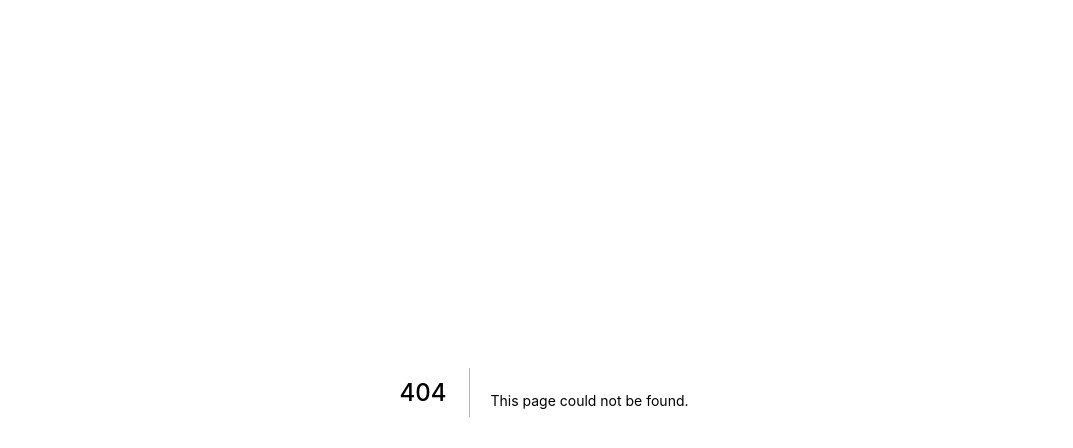
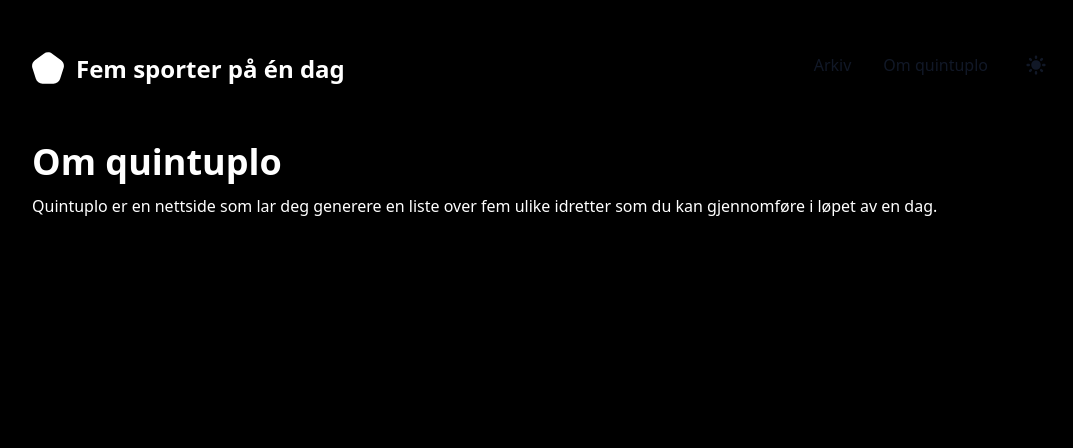
Before and after one commit to alicia-as/quintuplo, a Next.js app: page /about in a window 1280 px wide. Before the commit this address had no page. Shown: the top 448 px of the page, without its empty margins (96-1169 px from the left). Built offline with nearby package versions, Linux system fonts and the light colour scheme.

Commit message:
Hack together a navigation bar so we can have historic results somewhere

```diff
--- /dev/null
+++ b/components/LayoutWrapper.js
@@ -0,0 +1,62 @@
+import Link from "./Link";
+
+import SectionContainer from "./SectionContainer";
+
+import MobileNav from "./MobileNav";
+import ThemeSwitch from "./ThemeSwitch";
+import Image from "next/image";
+
+const siteMetadata = {
+  title: "Next.js Starter Blog",
+  description: "A starter blog demonstrating what Next.js can do.",
+  headerTitle: "Fem sporter på én dag",
+};
+export const headerNavLinks = [
+  { href: "/archive", title: "Arkiv" },
+  { href: "/about", title: "Om quintuplo" },
+];
+
+const LayoutWrapper = ({ children }) => {
+  return (
+    <SectionContainer>
+      <div className="flex h-screen flex-col justify-between">
+        <header className="flex items-center justify-between py-10">
+          <div>
+            <Link href="/" aria-label={siteMetadata.headerTitle}>
+              <div className="flex items-center justify-between">
+                <div className="mr-3 pt-3">
+                  <Image src="/logo.svg" alt="Logo" width={32} height={32} />
+                </div>
+                {typeof siteMetadata.headerTitle === "string" ? (
+                  <div className="hidden h-6 text-2xl font-semibold sm:block">
+                    {siteMetadata.headerTitle}
+                  </div>
+                ) : (
+                  siteMetadata.headerTitle
+                )}
+              </div>
+            </Link>
+          </div>
+          <div className="flex items-center text-base leading-5">
+            <div className="hidden sm:block">
+              {headerNavLinks.map((link) => (
+                <Link
+                  key={link.title}
+                  href={link.href}
+                  className="p-1 font-medium text-gray-900 dark:text-gray-100 sm:p-4"
+                >
+                  {link.title}
+                </Link>
+              ))}
+            </div>
+            <ThemeSwitch />
+            <MobileNav />
+          </div>
+        </header>
+        <main className="mb-auto">{children}</main>
+      </div>
+    </SectionContainer>
+  );
+};
+
+export default LayoutWrapper;
--- /dev/null
+++ b/components/Link.js
@@ -0,0 +1,23 @@
+/* eslint-disable jsx-a11y/anchor-has-content */
+import Link from 'next/link'
+
+const CustomLink = ({ href, ...rest }) => {
+  const isInternalLink = href && href.startsWith('/')
+  const isAnchorLink = href && href.startsWith('#')
+
+  if (isInternalLink) {
+    return (
+      <Link href={href}>
+        <a {...rest} />
+      </Link>
+    )
+  }
+
+  if (isAnchorLink) {
+    return <a href={href} {...rest} />
+  }
+
+  return <a target="_blank" rel="noopener noreferrer" href={href} {...rest} />
+}
+
+export default CustomLink
--- /dev/null
+++ b/components/MobileNav.js
@@ -0,0 +1,85 @@
+import { useState } from "react";
+import { headerNavLinks } from "./LayoutWrapper";
+import Link from "./Link";
+
+const MobileNav = () => {
+  const [navShow, setNavShow] = useState(false);
+
+  const onToggleNav = () => {
+    setNavShow((status) => {
+      if (status) {
+        document.body.style.overflow = "auto";
+      } else {
+        // Prevent scrolling
+        document.body.style.overflow = "hidden";
+      }
+      return !status;
+    });
+  };
+
+  return (
+    <div className="sm:hidden">
+      <button
+        type="button"
+        className="ml-1 mr-1 h-8 w-8 rounded py-1"
+        aria-label="Toggle Menu"
+        onClick={onToggleNav}
+      >
+        <svg
+          xmlns="http://www.w3.org/2000/svg"
+          viewBox="0 0 20 20"
+          fill="currentColor"
+          className="text-gray-900 dark:text-gray-100"
+        >
+          <path
+            fillRule="evenodd"
+            d="M3 5a1 1 0 011-1h12a1 1 0 110 2H4a1 1 0 01-1-1zM3 10a1 1 0 011-1h12a1 1 0 110 2H4a1 1 0 01-1-1zM3 15a1 1 0 011-1h12a1 1 0 110 2H4a1 1 0 01-1-1z"
+            clipRule="evenodd"
+          />
+        </svg>
+      </button>
+      <div
+        className={`fixed top-0 left-0 z-10 h-full w-full transform bg-gray-200 opacity-95 duration-300 ease-in-out dark:bg-gray-800 ${
+          navShow ? "translate-x-0" : "translate-x-full"
+        }`}
+      >
+        <div className="flex justify-end">
+          <button
+            type="button"
+            className="mr-5 mt-11 h-8 w-8 rounded"
+            aria-label="Toggle Menu"
+            onClick={onToggleNav}
+          >
+            <svg
+              xmlns="http://www.w3.org/2000/svg"
+              viewBox="0 0 20 20"
+              fill="currentColor"
+              className="text-gray-900 dark:text-gray-100"
+            >
+              <path
+                fillRule="evenodd"
+                d="M4.293 4.293a1 1 0 011.414 0L10 8.586l4.293-4.293a1 1 0 111.414 1.414L11.414 10l4.293 4.293a1 1 0 01-1.414 1.414L10 11.414l-4.293 4.293a1 1 0 01-1.414-1.414L8.586 10 4.293 5.707a1 1 0 010-1.414z"
+                clipRule="evenodd"
+              />
+            </svg>
+          </button>
+        </div>
+        <nav className="fixed mt-8 h-full">
+          {headerNavLinks.map((link) => (
+            <div key={link.title} className="px-12 py-4">
+              <Link
+                href={link.href}
+                className="text-2xl font-bold tracking-widest text-gray-900 dark:text-gray-100"
+                onClick={onToggleNav}
+              >
+                {link.title}
+              </Link>
+            </div>
+          ))}
+        </nav>
+      </div>
+    </div>
+  );
+};
+
+export default MobileNav;
--- /dev/null
+++ b/components/SectionContainer.js
@@ -0,0 +1,3 @@
+export default function SectionContainer({ children }) {
+  return <div className="mx-auto max-w-3xl px-4 sm:px-6 xl:max-w-5xl xl:px-0">{children}</div>
+}
--- /dev/null
+++ b/components/ThemeSwitch.js
@@ -0,0 +1,38 @@
+import { useEffect, useState } from 'react'
+import { useTheme } from 'next-themes'
+
+const ThemeSwitch = () => {
+  const [mounted, setMounted] = useState(false)
+  const { theme, setTheme, resolvedTheme } = useTheme()
+
+  // When mounted on client, now we can show the UI
+  useEffect(() => setMounted(true), [])
+
+  return (
+    <button
+      aria-label="Toggle Dark Mode"
+      type="button"
+      className="ml-1 mr-1 h-8 w-8 rounded p-1 sm:ml-4"
+      onClick={() => setTheme(theme === 'dark' || resolvedTheme === 'dark' ? 'light' : 'dark')}
+    >
+      <svg
+        xmlns="http://www.w3.org/2000/svg"
+        viewBox="0 0 20 20"
+        fill="currentColor"
+        className="text-gray-900 dark:text-gray-100"
+      >
+        {mounted && (theme === 'dark' || resolvedTheme === 'dark') ? (
+          <path
+            fillRule="evenodd"
+            d="M10 2a1 1 0 011 1v1a1 1 0 11-2 0V3a1 1 0 011-1zm4 8a4 4 0 11-8 0 4 4 0 018 0zm-.464 4.95l.707.707a1 1 0 001.414-1.414l-.707-.707a1 1 0 00-1.414 1.414zm2.12-10.607a1 1 0 010 1.414l-.706.707a1 1 0 11-1.414-1.414l.707-.707a1 1 0 011.414 0zM17 11a1 1 0 100-2h-1a1 1 0 100 2h1zm-7 4a1 1 0 011 1v1a1 1 0 11-2 0v-1a1 1 0 011-1zM5.05 6.464A1 1 0 106.465 5.05l-.708-.707a1 1 0 00-1.414 1.414l.707.707zm1.414 8.486l-.707.707a1 1 0 01-1.414-1.414l.707-.707a1 1 0 011.414 1.414zM4 11a1 1 0 100-2H3a1 1 0 000 2h1z"
+            clipRule="evenodd"
+          />
+        ) : (
+          <path d="M17.293 13.293A8 8 0 016.707 2.707a8.001 8.001 0 1010.586 10.586z" />
+        )}
+      </svg>
+    </button>
+  )
+}
+
+export default ThemeSwitch
--- a/package.json
+++ b/package.json
@@ -13,6 +13,7 @@
     "@material-tailwind/react": "^1.2.4",
     "@types/seedrandom": "^3.0.2",
     "next": "12.2.5",
+    "next-themes": "^0.2.1",
     "react": "^18.2.0",
     "react-dom": "^18.2.0",
     "react-transition-group": "^4.4.5",
--- a/pages/_app.tsx
+++ b/pages/_app.tsx
@@ -1,8 +1,24 @@
-import '../styles/globals.css'
-import type { AppProps } from 'next/app'
+import "../styles/globals.css";
+import type { AppProps } from "next/app";
+
+import { ThemeProvider } from "next-themes";
+import LayoutWrapper from "../components/LayoutWrapper";
+import Head from "next/head";
 
 function MyApp({ Component, pageProps }: AppProps) {
-  return <Component {...pageProps} />
+  return (
+    // theme example: light, dark, dark_dimmed, dark_high_contrast
+    // transparent_dark, preferred_color_scheme, custo
+    <ThemeProvider attribute="class" defaultTheme="dark">
+      <Head>
+        <meta content="width=device-width, initial-scale=1" name="viewport" />
+      </Head>
+
+      <LayoutWrapper>
+        <Component {...pageProps} />
+      </LayoutWrapper>
+    </ThemeProvider>
+  );
 }
 
-export default MyApp
+export default MyApp;
--- /dev/null
+++ b/pages/about.tsx
@@ -0,0 +1,13 @@
+const About = () => {
+  return (
+    <div>
+      <h1>Om quintuplo</h1>
+      <p>
+        Quintuplo er en nettside som lar deg generere en liste over fem ulike
+        idretter som du kan gjennomføre i løpet av en dag.
+      </p>
+    </div>
+  );
+};
+
+export default About;
--- a/pages/index.tsx
+++ b/pages/index.tsx
@@ -20,7 +20,6 @@ const Home: NextPage<{ sports: Sport[] }> = ({ sports }) => {
 
   const [selectedSports, setSelectedSports] = useState<Sport[]>([]);
   const [generate, setGenerate] = useState<GenerateType>(null);
-
   const [difficulty, setDifficulty] = useState<Difficulty>("medium");
 
   useEffect(() => {
```
Also changed, not shown: pages/archive.tsx (added), public/logo.svg (added), 1 other file (tests, documents, lock files or other folders).
